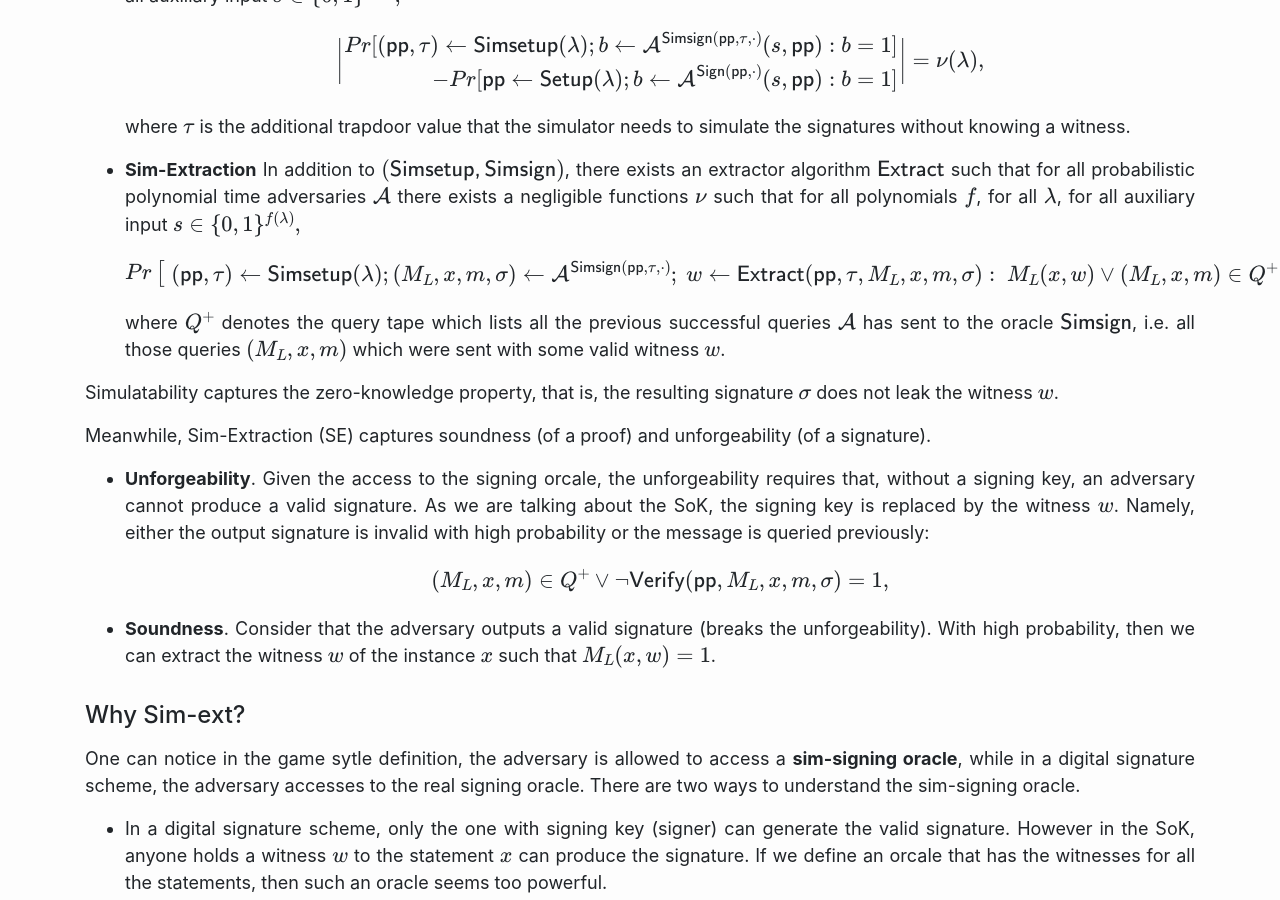
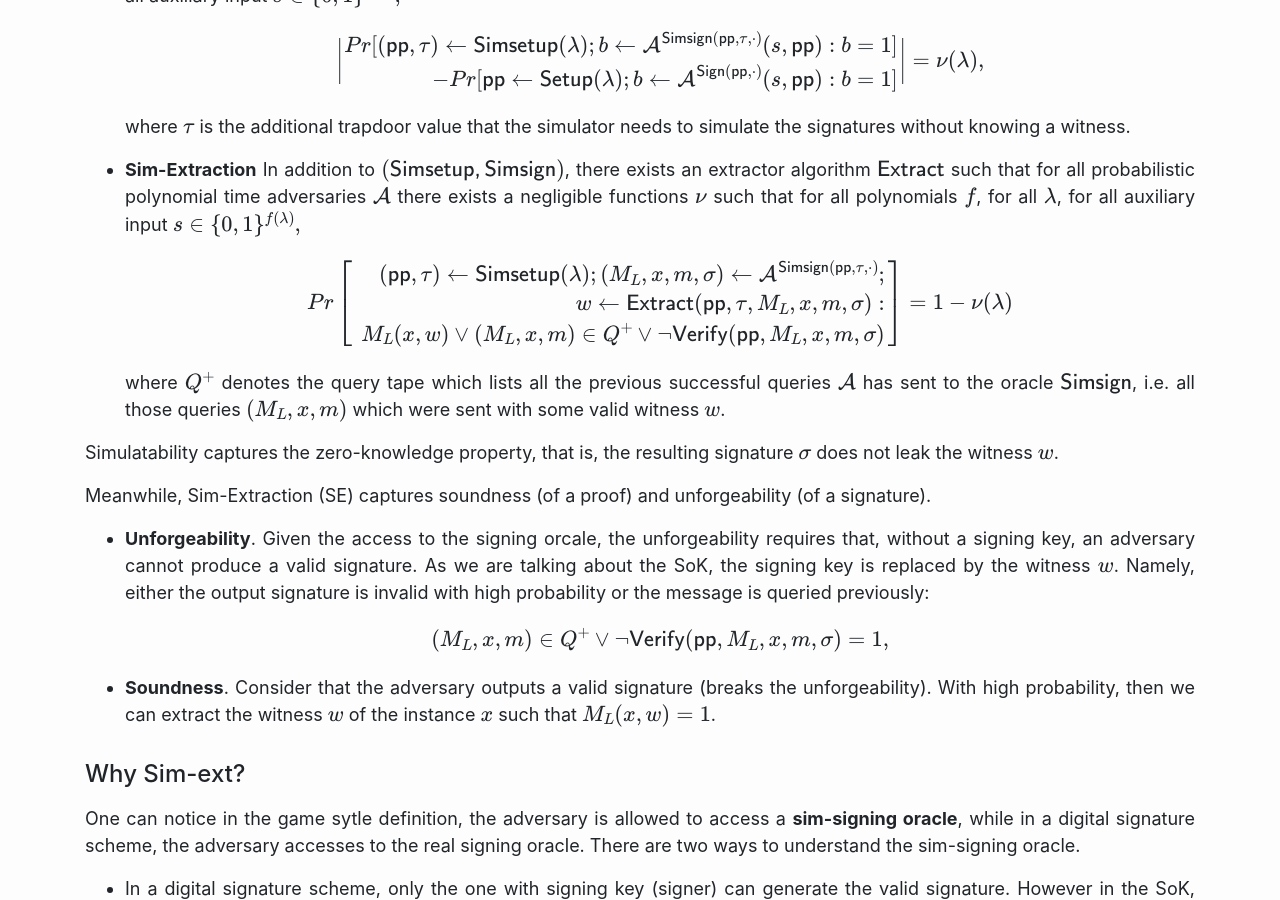
Before and after one commit to YanYingfei/yanyingfei.github.io, a Jekyll site: the page built from _posts/2023-11-07-Signature-of-Knowledge.md, in a window 1280 px wide and 900 px high, scrolled down 3202 px. Built offline with Jekyll 4.4.1, drawn with Linux system fonts in a browser that asks for light colours; formulas are drawn with MathJax 3.

Commit message:
Update 2023-11-07-Signature-of-Knowledge.md

```diff
--- a/_posts/2023-11-07-Signature-of-Knowledge.md
+++ b/_posts/2023-11-07-Signature-of-Knowledge.md
@@ -70,8 +70,8 @@ $\begin{equation} Pr[\mathsf{pp} \gets \mathsf{Setup}(R); \sigma \gets \mathsf{S
 where $\tau$ is the additional trapdoor value that the simulator needs to simulate the signatures without knowing a witness.
 
 - **Sim-Extraction** In addition to $(\mathsf{Simsetup, Simsign})$, there exists an extractor algorithm $\mathsf{Extract}$ such that for all probabilistic polynomial time adversaries $\mathcal{A}$ there exists a negligible functions $\nu$ such that for all polynomials $f$,  for all $\lambda$, for all auxiliary input $$s \in \{0,1\}^{f{(\lambda)}},$$
-\begin{equation} Pr\left[\begin{aligned} (\mathsf{pp},\tau) \gets \mathsf{Simsetup}(\lambda); (M_L,x,m,\sigma) \gets \mathcal{A}^{\mathsf{Simsign}(\mathsf{pp}, \tau,\cdot)}; \\\\
-w \gets \mathsf{Extract}(\mathsf{pp}, \tau, M_L, x, m, \sigma):\\\\
+\begin{equation} Pr\left[\begin{aligned} (\mathsf{pp},\tau) \gets \mathsf{Simsetup}(\lambda); (M_L,x,m,\sigma) \gets \mathcal{A}^{\mathsf{Simsign}(\mathsf{pp}, \tau,\cdot)}; \\\\\\\\
+w \gets \mathsf{Extract}(\mathsf{pp}, \tau, M_L, x, m, \sigma):\\\\\\\\
 M_L(x,w) \vee (M_L, x, m) \in Q^{+} \vee \lnot \mathsf{Verify}(\mathsf{pp},M_L, x, m, \sigma) \end{aligned} \right] = 1 - \nu(\lambda) \end{equation}
 where $Q^+$ denotes the query tape which lists all the previous successful queries $\mathcal{A}$ has sent to the oracle $\mathsf{Simsign}$, i.e. all those queries $(M_L, x, m)$ which were sent with some valid witness $w$.
 
```
